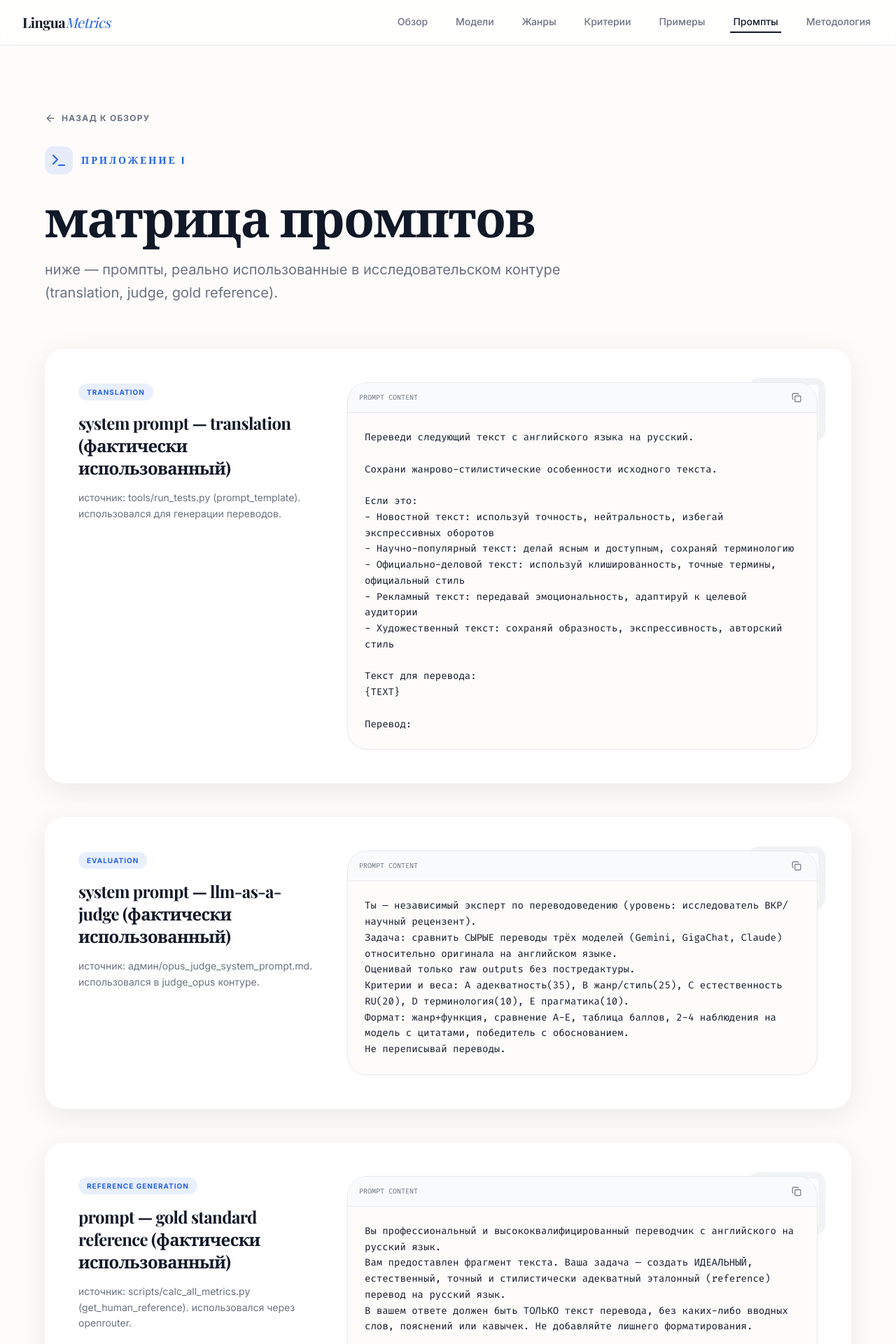
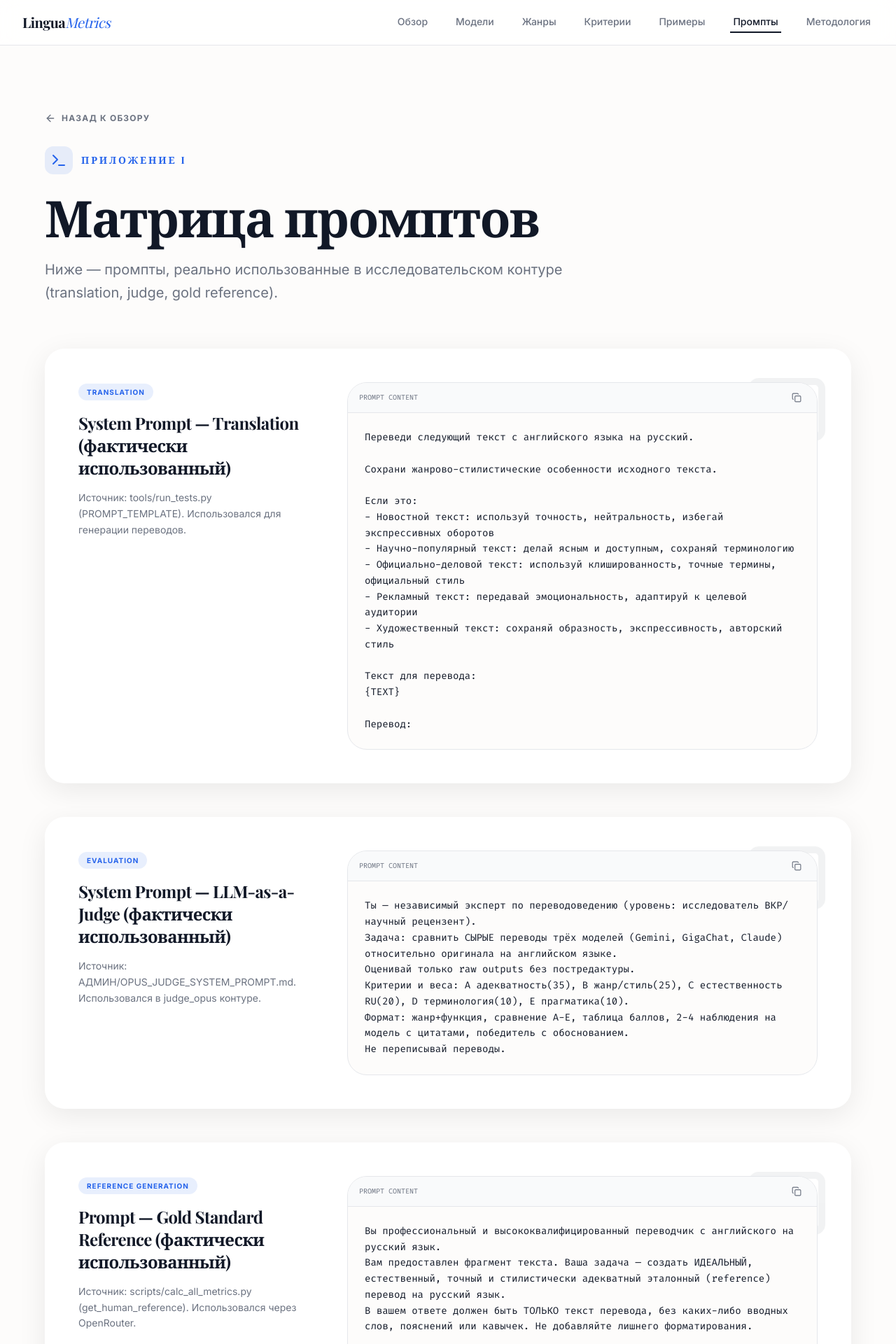
Before and after one commit to aleksesipenko/diploma-site, a React (Vite) app: page /#/prompts in a window 1280 px wide. Shown: the top 1920 px of the page at 70% size. Built offline with nearby package versions, Linux system fonts and the light colour scheme; a web font is replaced by a local one.

Commit message:
fix: clean markdown artifacts and harden evidence layout

```diff
--- a/src/components/evidence/ParallelViewer.tsx
+++ b/src/components/evidence/ParallelViewer.tsx
@@ -10,7 +10,45 @@ interface ParallelViewerProps {
   report: TextReport;
 }
 
-const ColumnHeader = ({ title, icon, color, isOriginal = false }: { title: string, icon: React.ReactNode, color?: string, isOriginal?: boolean }) => (
+const cleanTextForDisplay = (input: string): string => {
+  if (!input) return '';
+
+  let text = input.replace(/\r\n/g, '\n');
+
+  // markdown links: [text](url) -> text
+  text = text.replace(/\[([^\]]+)\]\((https?:\/\/[^)]+)\)/g, '$1');
+
+  const cleanedLines = text
+    .split('\n')
+    .map((line) => {
+      let l = line;
+
+      // remove markdown heading markers
+      l = l.replace(/^\s{0,3}#{1,6}\s*/g, '');
+
+      // remove bold/italic markers
+      l = l.replace(/\*\*(.*?)\*\*/g, '$1').replace(/\*(.*?)\*/g, '$1');
+
+      // normalize strange nbsp spaces
+      l = l.replace(/\u00A0/g, ' ');
+
+      return l;
+    })
+    .filter((line) => {
+      const t = line.trim();
+      if (!t) return true;
+
+      // remove markdown separator and metadata tails
+      if (t === '---') return false;
+      if (/^\*\*(источник|url|ссылка|тип|количество слов|объём текста)\*\*:/i.test(t)) return false;
+
+      return true;
+    });
+
+  return cleanedLines.join('\n').trim();
+};
+
+const ColumnHeader = ({ title, icon, color, isOriginal = false }: { title: string; icon: React.ReactNode; color?: string; isOriginal?: boolean }) => (
   <div className="sticky top-0 z-10 bg-surface/80 backdrop-blur-md border-b border-border p-4 flex items-center gap-3">
     <div
       className="w-8 h-8 rounded-lg flex items-center justify-center text-white"
@@ -18,19 +56,19 @@ const ColumnHeader = ({ title, icon, color, isOriginal = false }: { title: strin
     >
       {icon}
     </div>
-    <div>
+    <div className="min-w-0">
       <h4 className="text-xs font-bold uppercase tracking-widest text-text-secondary">
         {isOriginal ? 'Источник' : 'Перевод'}
       </h4>
-      <h3 className="font-serif font-medium text-text-primary">{title}</h3>
+      <h3 className="font-serif font-medium text-text-primary truncate">{title}</h3>
     </div>
   </div>
 );
 
 const ContentBox = ({ text }: { text: string }) => (
-  <div className="h-full relative">
-    <div className="p-6 text-text-primary leading-relaxed whitespace-pre-wrap font-serif text-[15px] sticky top-[80px]">
-      {text}
+  <div className="h-full relative min-w-0">
+    <div className="p-6 text-text-primary leading-relaxed whitespace-pre-wrap break-words [overflow-wrap:anywhere] font-serif text-[15px]">
+      {cleanTextForDisplay(text)}
     </div>
   </div>
 );
@@ -38,7 +76,7 @@ const ContentBox = ({ text }: { text: string }) => (
 const ParallelViewer: React.FC<ParallelViewerProps> = ({ report }) => {
   const modelIds = ['gemini', 'gigachat', 'claude'] as const;
 
-  const models = modelIds.map(id => {
+  const models = modelIds.map((id) => {
     const profile = findLlmProfileByName(id);
     let icon = <Cpu className="w-4 h-4" />;
     if (id === 'gigachat') icon = <Zap className="w-4 h-4" />;
@@ -48,7 +86,7 @@ const ParallelViewer: React.FC<ParallelViewerProps> = ({ report }) => {
       id,
       name: profile?.name || id,
       icon,
-      color: profile ? `var(--${profile.color}-500, ${MODEL_COLORS[id]})` : MODEL_COLORS[id]
+      color: profile ? `var(--${profile.color}-500, ${MODEL_COLORS[id]})` : MODEL_COLORS[id],
     };
   });
 
@@ -63,16 +101,19 @@ const ParallelViewer: React.FC<ParallelViewerProps> = ({ report }) => {
 
       {/* Desktop Grid */}
       <div className="hidden lg:grid grid-cols-4 gap-0 border border-border rounded-3xl overflow-hidden shadow-soft bg-surface">
-        <div className="border-r border-border bg-gray-50/50">
+        <div className="border-r border-border bg-gray-50/50 min-w-0">
           <ColumnHeader title="Original (EN)" icon={<MessageSquareQuote className="w-4 h-4" />} isOriginal color="#6B7280" />
           <ContentBox text={report.original} />
         </div>
 
         {models.map((model) => (
-          <div key={model.id} className={cn(
-            "border-r border-border last:border-0 transition-colors",
-            report.winner === model.id && "bg-accent-light/40"
-          )}>
+          <div
+            key={model.id}
+            className={cn(
+              'border-r border-border last:border-0 transition-colors min-w-0',
+              report.winner === model.id && 'bg-accent-light/40'
+            )}
+          >
             <ColumnHeader title={model.name} icon={model.icon} color={model.color} />
             <ContentBox text={report.translations[model.id as keyof typeof report.translations]} />
           </div>
@@ -81,13 +122,13 @@ const ParallelViewer: React.FC<ParallelViewerProps> = ({ report }) => {
 
       {/* Tablet Grid */}
       <div className="hidden md:grid lg:hidden grid-cols-2 gap-6">
-        <div className="card p-0 overflow-hidden">
+        <div className="card p-0 overflow-hidden min-w-0">
           <ColumnHeader title="Original (EN)" icon={<MessageSquareQuote className="w-4 h-4" />} isOriginal color="#6B7280" />
           <ContentBox text={report.original} />
         </div>
 
         {models.map((model) => (
-          <div key={model.id} className="card p-0 overflow-hidden">
+          <div key={model.id} className="card p-0 overflow-hidden min-w-0">
             <ColumnHeader title={model.name} icon={model.icon} color={model.color} />
             <ContentBox text={report.translations[model.id as keyof typeof report.translations]} />
           </div>
@@ -99,20 +140,20 @@ const ParallelViewer: React.FC<ParallelViewerProps> = ({ report }) => {
         <Tabs defaultValue="original" className="w-full">
           <TabsList className="grid grid-cols-4 mb-4 bg-gray-100 p-1 rounded-xl">
             <TabsTrigger value="original" className="text-[10px] uppercase font-bold">Orig</TabsTrigger>
-            {models.map(model => (
+            {models.map((model) => (
               <TabsTrigger key={model.id} value={model.id} className="text-[10px] uppercase font-bold">
                 {model.id === 'gigachat' ? 'Giga' : model.name.substring(0, 4)}
               </TabsTrigger>
             ))}
           </TabsList>
 
-          <TabsContent value="original" className="border border-border rounded-2xl bg-surface p-4 font-serif text-sm leading-relaxed shadow-sm">
-            {report.original}
+          <TabsContent value="original" className="border border-border rounded-2xl bg-surface p-4 font-serif text-sm leading-relaxed shadow-sm whitespace-pre-wrap break-words [overflow-wrap:anywhere]">
+            {cleanTextForDisplay(report.original)}
           </TabsContent>
 
           {models.map((model) => (
-            <TabsContent key={model.id} value={model.id} className="border border-border rounded-2xl bg-surface p-4 font-serif text-sm leading-relaxed shadow-sm">
-              {report.translations[model.id as keyof typeof report.translations]}
+            <TabsContent key={model.id} value={model.id} className="border border-border rounded-2xl bg-surface p-4 font-serif text-sm leading-relaxed shadow-sm whitespace-pre-wrap break-words [overflow-wrap:anywhere]">
+              {cleanTextForDisplay(report.translations[model.id as keyof typeof report.translations])}
             </TabsContent>
           ))}
         </Tabs>
--- a/src/pages/PromptsPage.tsx
+++ b/src/pages/PromptsPage.tsx
@@ -38,27 +38,27 @@ const PromptsPage: React.FC = () => {
   const prompts = [
     {
       id: 'translation-system',
-      title: 'system prompt — translation (фактически использованный)',
+      title: 'System Prompt — Translation (фактически использованный)',
       description:
-        'источник: tools/run_tests.py (prompt_template). использовался для генерации переводов.',
+        'Источник: tools/run_tests.py (PROMPT_TEMPLATE). Использовался для генерации переводов.',
       content: translationPrompt,
-      role: 'translation',
+      role: 'Translation',
     },
     {
       id: 'judge-system',
-      title: 'system prompt — llm-as-a-judge (фактически использованный)',
+      title: 'System Prompt — LLM-as-a-Judge (фактически использованный)',
       description:
-        'источник: админ/opus_judge_system_prompt.md. использовался в judge_opus контуре.',
+        'Источник: АДМИН/OPUS_JUDGE_SYSTEM_PROMPT.md. Использовался в judge_opus контуре.',
       content: judgeSystemPrompt,
-      role: 'evaluation',
+      role: 'Evaluation',
     },
     {
       id: 'gold-reference',
-      title: 'prompt — gold standard reference (фактически использованный)',
+      title: 'Prompt — Gold Standard Reference (фактически использованный)',
       description:
-        'источник: scripts/calc_all_metrics.py (get_human_reference). использовался через openrouter.',
+        'Источник: scripts/calc_all_metrics.py (get_human_reference). Использовался через OpenRouter.',
       content: goldReferencePrompt,
-      role: 'reference generation',
+      role: 'Reference Generation',
     },
   ];
 
@@ -76,13 +76,13 @@ const PromptsPage: React.FC = () => {
           <div className="p-2 bg-accent/10 rounded-lg">
             <Terminal className="w-6 h-6 text-accent" />
           </div>
-          <h2 className="text-sm font-bold text-accent uppercase tracking-[0.2em]">приложение i</h2>
+          <h2 className="text-sm font-bold text-accent uppercase tracking-[0.2em]">Приложение I</h2>
         </div>
         <h1 className="text-5xl md:text-7xl font-serif font-bold text-text-primary tracking-tight mb-6">
-          матрица промптов
+          Матрица промптов
         </h1>
         <p className="text-xl text-text-secondary max-w-3xl leading-relaxed">
-          ниже — промпты, реально использованные в исследовательском контуре (translation, judge, gold reference).
+          Ниже — промпты, реально использованные в исследовательском контуре (translation, judge, gold reference).
         </p>
       </header>
 
@@ -108,7 +108,7 @@ const PromptsPage: React.FC = () => {
               <div className="md:w-2/3">
                 <div className="bg-bg rounded-2xl border border-border overflow-hidden relative">
                   <div className="flex items-center justify-between px-4 py-2 bg-gray-50 border-b border-border">
-                    <span className="text-[10px] font-mono text-text-secondary uppercase">prompt content</span>
+                    <span className="text-[10px] font-mono text-text-secondary uppercase">Prompt Content</span>
                     <button
                       onClick={() => handleCopy(prompt.content, prompt.id)}
                       className="p-1.5 hover:bg-white rounded-md transition-colors text-text-secondary hover:text-accent"
```
